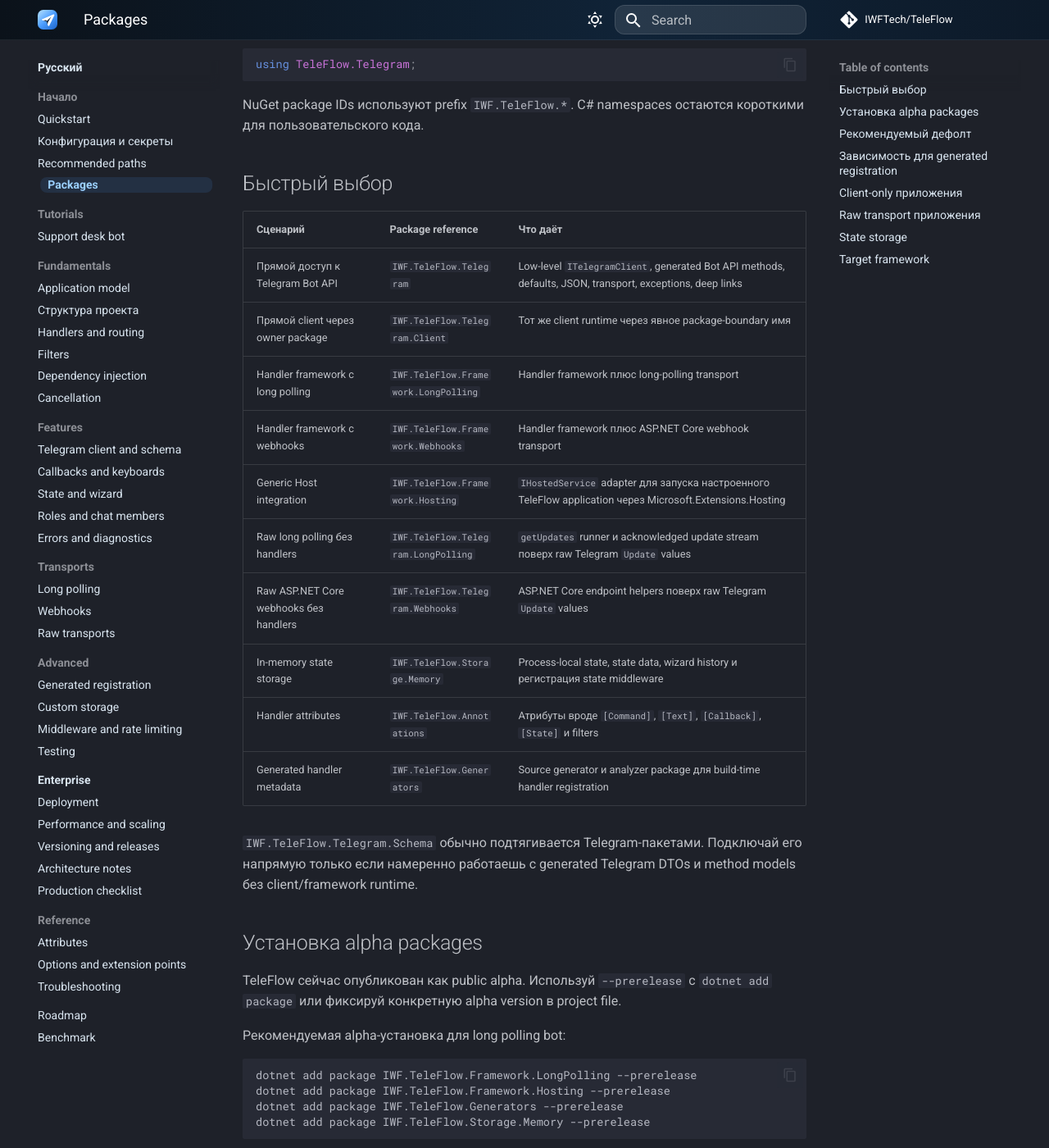
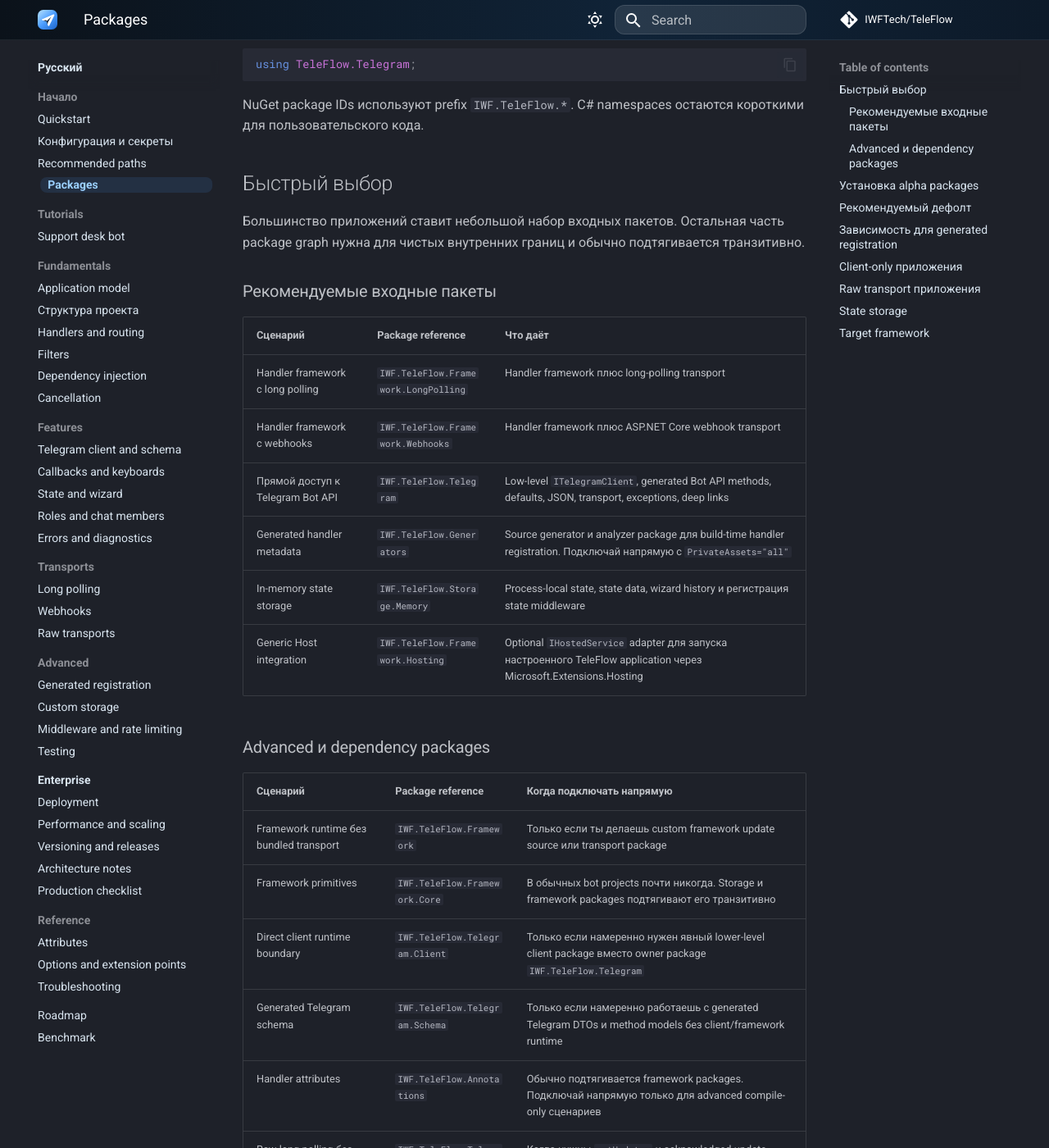
Before and after one commit to IWFTech/TeleFlow, an MkDocs documentation site: the page built from docs/ru/getting-started/packages.md, in a window 1280 px wide and 1400 px high, scrolled down 239 px. Shown: the whole window at 82% size. Built offline with MkDocs 1.6.1 and Material for MkDocs 9.7.7, drawn with Linux system fonts in a browser that asks for light colours; comment, search, counter and statistics services are not loaded; some of the changed text lies outside the part shown.

Commit message:
docs(packages): clarify NuGet entry points (#112)
## Summary

- clarify the recommended NuGet entry packages in README and package
docs
- separate recommended entry packages from advanced/dependency packages
in English and Russian docs
- update package descriptions so NuGet search communicates entry-point
vs dependency-package intent
- add package smoke coverage that asserts the description policy from
packed `.nupkg` metadata

## Validation

- `dotnet test
tests\TeleFlow.ArchitectureTests\TeleFlow.ArchitectureTests.csproj
--configuration Release --filter PackageSmokeTests /nodeReuse:false`
- `dotnet build TeleFlow.sln --configuration Release /nodeReuse:false`
- `git diff --check`

## Notes

- `mkdocs build --strict` was not run locally because `mkdocs` is not
installed in PATH on this machine.

Closes #111

````diff
--- a/docs/ru/getting-started/packages.md
+++ b/docs/ru/getting-started/packages.md
@@ -10,32 +10,47 @@ NuGet package IDs используют prefix `IWF.TeleFlow.*`. C# namespaces о
 
 ## Быстрый выбор
 
+Большинство приложений ставит небольшой набор входных пакетов. Остальная часть package graph нужна для чистых внутренних границ и обычно подтягивается транзитивно.
+
+### Рекомендуемые входные пакеты
+
 | Сценарий | Package reference | Что даёт |
 | --- | --- | --- |
-| Прямой доступ к Telegram Bot API | `IWF.TeleFlow.Telegram` | Low-level `ITelegramClient`, generated Bot API methods, defaults, JSON, transport, exceptions, deep links |
-| Прямой client через owner package | `IWF.TeleFlow.Telegram.Client` | Тот же client runtime через явное package-boundary имя |
 | Handler framework с long polling | `IWF.TeleFlow.Framework.LongPolling` | Handler framework плюс long-polling transport |
 | Handler framework с webhooks | `IWF.TeleFlow.Framework.Webhooks` | Handler framework плюс ASP.NET Core webhook transport |
-| Generic Host integration | `IWF.TeleFlow.Framework.Hosting` | `IHostedService` adapter для запуска настроенного TeleFlow application через Microsoft.Extensions.Hosting |
-| Raw long polling без handlers | `IWF.TeleFlow.Telegram.LongPolling` | `getUpdates` runner и acknowledged update stream поверх raw Telegram `Update` values |
-| Raw ASP.NET Core webhooks без handlers | `IWF.TeleFlow.Telegram.Webhooks` | ASP.NET Core endpoint helpers поверх raw Telegram `Update` values |
+| Прямой доступ к Telegram Bot API | `IWF.TeleFlow.Telegram` | Low-level `ITelegramClient`, generated Bot API methods, defaults, JSON, transport, exceptions, deep links |
+| Generated handler metadata | `IWF.TeleFlow.Generators` | Source generator и analyzer package для build-time handler registration. Подключай напрямую с `PrivateAssets="all"` |
 | In-memory state storage | `IWF.TeleFlow.Storage.Memory` | Process-local state, state data, wizard history и регистрация state middleware |
-| Handler attributes | `IWF.TeleFlow.Annotations` | Атрибуты вроде `[Command]`, `[Text]`, `[Callback]`, `[State]` и filters |
-| Generated handler metadata | `IWF.TeleFlow.Generators` | Source generator и analyzer package для build-time handler registration |
+| Generic Host integration | `IWF.TeleFlow.Framework.Hosting` | Optional `IHostedService` adapter для запуска настроенного TeleFlow application через Microsoft.Extensions.Hosting |
 
-`IWF.TeleFlow.Telegram.Schema` обычно подтягивается Telegram-пакетами. Подключай его напрямую только если намеренно работаешь с generated Telegram DTOs и method models без client/framework runtime.
+### Advanced и dependency packages
+
+| Сценарий | Package reference | Когда подключать напрямую |
+| --- | --- | --- |
+| Framework runtime без bundled transport | `IWF.TeleFlow.Framework` | Только если ты делаешь custom framework update source или transport package |
+| Framework primitives | `IWF.TeleFlow.Framework.Core` | В обычных bot projects почти никогда. Storage и framework packages подтягивают его транзитивно |
+| Direct client runtime boundary | `IWF.TeleFlow.Telegram.Client` | Только если намеренно нужен явный lower-level client package вместо owner package `IWF.TeleFlow.Telegram` |
+| Generated Telegram schema | `IWF.TeleFlow.Telegram.Schema` | Только если намеренно работаешь с generated Telegram DTOs и method models без client/framework runtime |
+| Handler attributes | `IWF.TeleFlow.Annotations` | Обычно подтягивается framework packages. Подключай напрямую только для advanced compile-only сценариев |
+| Raw long polling без handlers | `IWF.TeleFlow.Telegram.LongPolling` | Когда нужны `getUpdates` и acknowledged update streaming поверх raw Telegram `Update` values |
+| Raw ASP.NET Core webhooks без handlers | `IWF.TeleFlow.Telegram.Webhooks` | Когда нужны ASP.NET Core endpoint helpers поверх raw Telegram `Update` values |
 
 ## Установка alpha packages
 
 TeleFlow сейчас опубликован как public alpha. Используй `--prerelease` с `dotnet add package` или фиксируй конкретную alpha version в project file.
 
-Рекомендуемая alpha-установка для long polling bot:
+Рекомендуемая alpha-установка для маленького long polling bot:
 
 ```bash
 dotnet add package IWF.TeleFlow.Framework.LongPolling --prerelease
-dotnet add package IWF.TeleFlow.Framework.Hosting --prerelease
 dotnet add package IWF.TeleFlow.Generators --prerelease
 dotnet add package IWF.TeleFlow.Storage.Memory --prerelease
+```
+
+Generic Host integration добавляй только если приложение является worker service или ASP.NET Core host:
+
+```bash
+dotnet add package IWF.TeleFlow.Framework.Hosting --prerelease
 ```
 
 ## Рекомендуемый дефолт
@@ -44,9 +59,14 @@ dotnet add package IWF.TeleFlow.Storage.Memory --prerelease
 
 ```xml
 <PackageReference Include="IWF.TeleFlow.Framework.LongPolling" Version="..." />
-<PackageReference Include="IWF.TeleFlow.Framework.Hosting" Version="..." />
 <PackageReference Include="IWF.TeleFlow.Generators" Version="..." PrivateAssets="all" />
 <PackageReference Include="IWF.TeleFlow.Storage.Memory" Version="..." />
+```
+
+Для worker-service style приложения добавь hosting:
+
+```xml
+<PackageReference Include="IWF.TeleFlow.Framework.Hosting" Version="..." />
 ```
 
 ```csharp
````
Also changed, not shown: README.md (+4 -0 lines), docs/en/getting-started/packages.md (+31 -11 lines), 14 other files.
